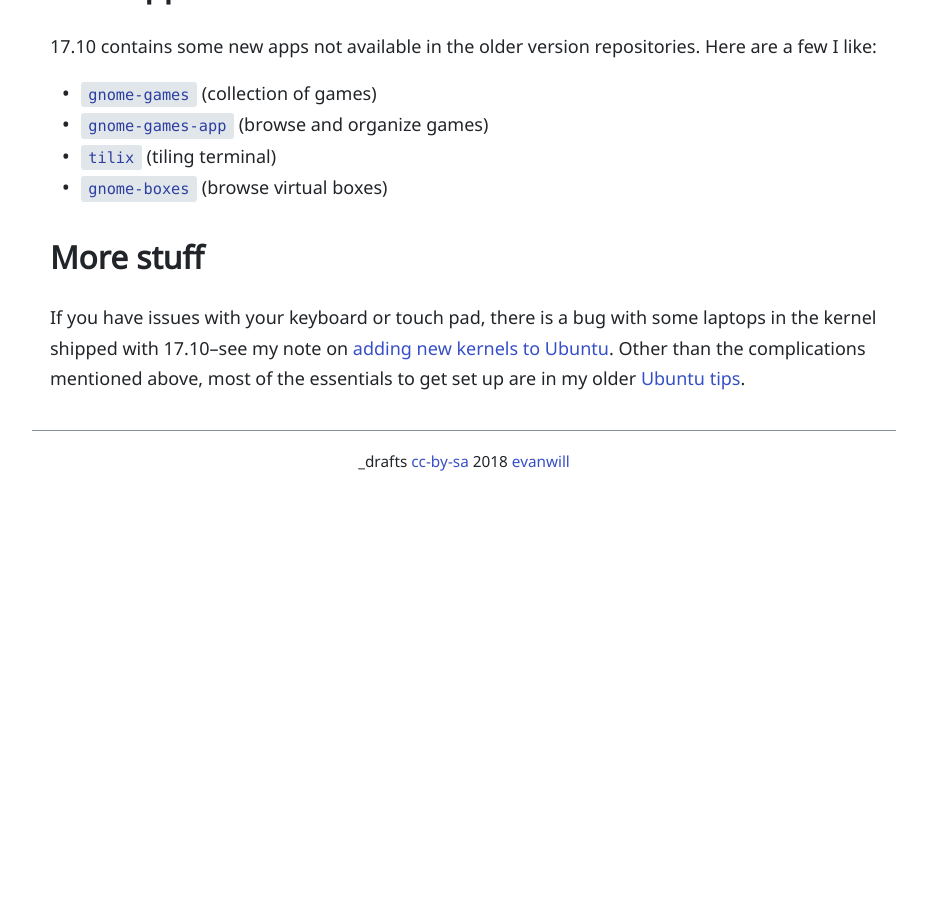
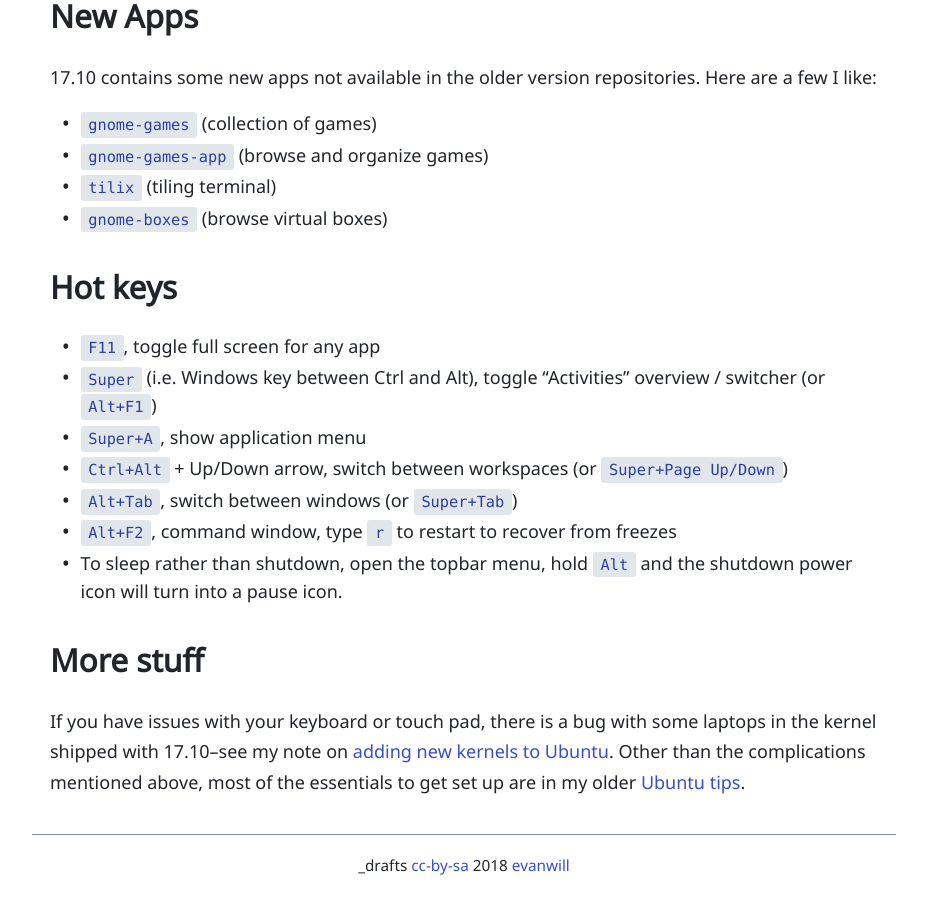
Before and after one commit to evanwill/_drafts, a Jekyll site: the page built from _notes/ubuntu-gnome.md, in a window 1280 px wide and 900 px high, scrolled down 2728 px. Shown: the whole window, without its empty margins (176-1103 px from the left). Built offline with Jekyll 4.4.1, drawn with Linux system fonts in a browser that asks for light colours; before the commit the page ends 3224 px from its top, so only the background shows below that; some of the changed text lies outside the part shown.

Commit message:
ubuntu updates

```diff
--- a/_config.yml
+++ b/_config.yml
@@ -11,7 +11,7 @@
 github_username: evanwill
 twitter_username: EvanPeterWill
 
-url: https://evanwill.github.io/
+url: https://evanwill.github.io
 baseurl: /_drafts
 
 # build
--- a/_notes/ubuntu-gnome.md
+++ b/_notes/ubuntu-gnome.md
@@ -37,8 +37,9 @@
 These range from new themes to menus to info widgets.
 
 First, install the Extensions browser plugin for [Firefox](https://addons.mozilla.org/en/firefox/addon/gnome-shell-integration/) or [Chromium](https://chrome.google.com/webstore/detail/gnome-shell-integration/gphhapmejobijbbhgpjhcjognlahblep).
-Then, install the helper `sudo apt install chrome-gnome-shell` on your system.
+Then, install the helper `sudo apt install chrome-gnome-shell` on your system (works for all browsers).
 Now, you can install and manage everything from your browser by visiting the [Gnome Extensions page](https://extensions.gnome.org/).
+Configuration can also be done in Tweak tool > Extensions.
 
 For example, add useful utilities:
 - [Caffeine](https://extensions.gnome.org/extension/517/caffeine/), disable screen lock to watch movies--I consider this an essential, and the app version used in other Ubuntu versions will not work with Gnome.
@@ -90,6 +91,16 @@
 - `tilix` (tiling terminal)
 - `gnome-boxes` (browse virtual boxes)
 
+## Hot keys
+
+- `F11`, toggle full screen for any app
+- `Super` (i.e. Windows key between Ctrl and Alt), toggle "Activities" overview / switcher (or `Alt+F1`)
+- `Super+A`, show application menu
+- `Ctrl+Alt` + Up/Down arrow, switch between workspaces (or `Super+Page Up/Down`)
+- `Alt+Tab`, switch between windows (or `Super+Tab`)
+- `Alt+F2`, command window, type `r` to restart to recover from freezes
+- To sleep rather than shutdown, open the topbar menu, hold `Alt` and the shutdown power icon will turn into a pause icon.
+
 ## More stuff
 
 If you have issues with your keyboard or touch pad, there is a bug with some laptops in the kernel shipped with 17.10--see my note on [adding new kernels to Ubuntu]({{ "/notes/ubuntu-kernel.html" | absolute_url }}).
```
